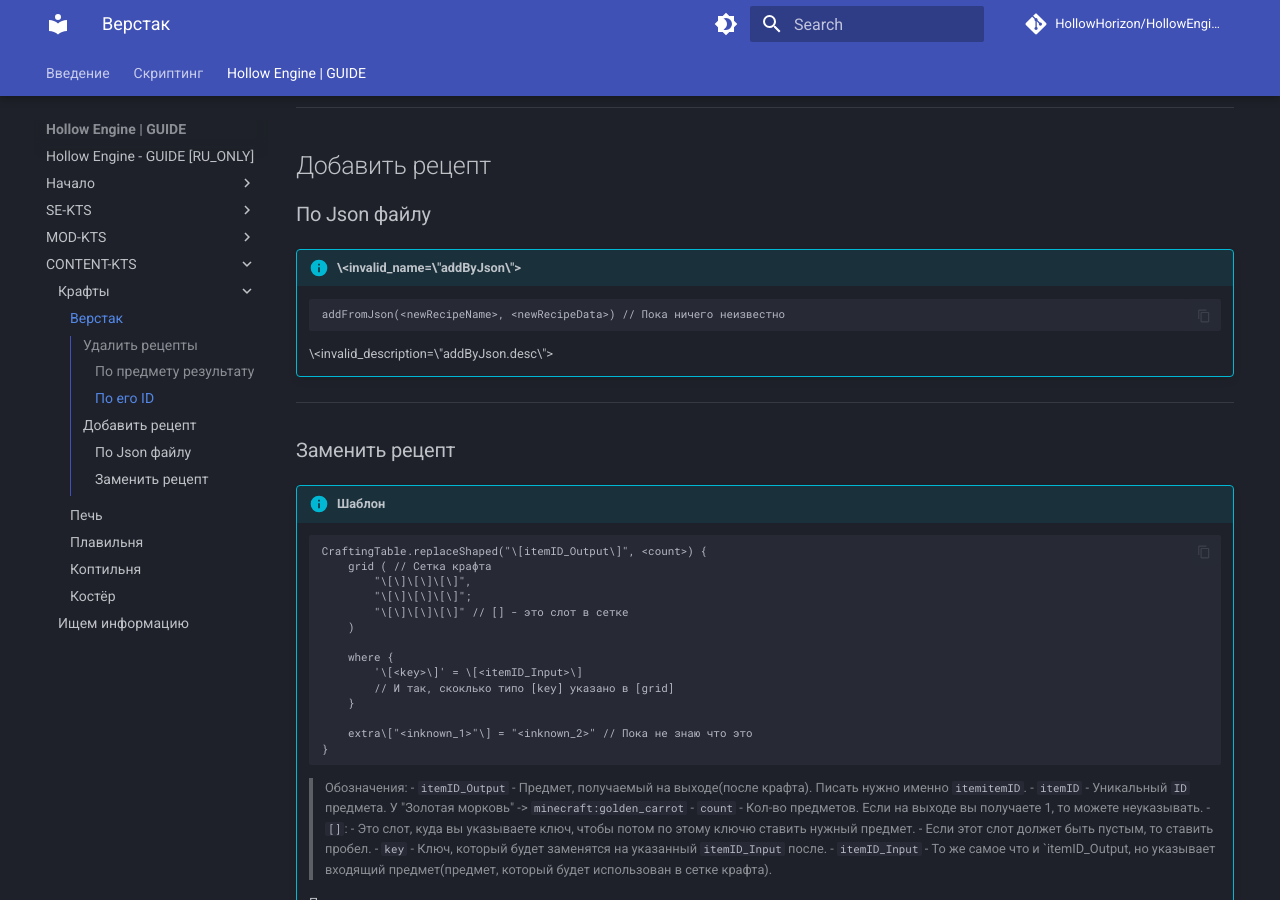
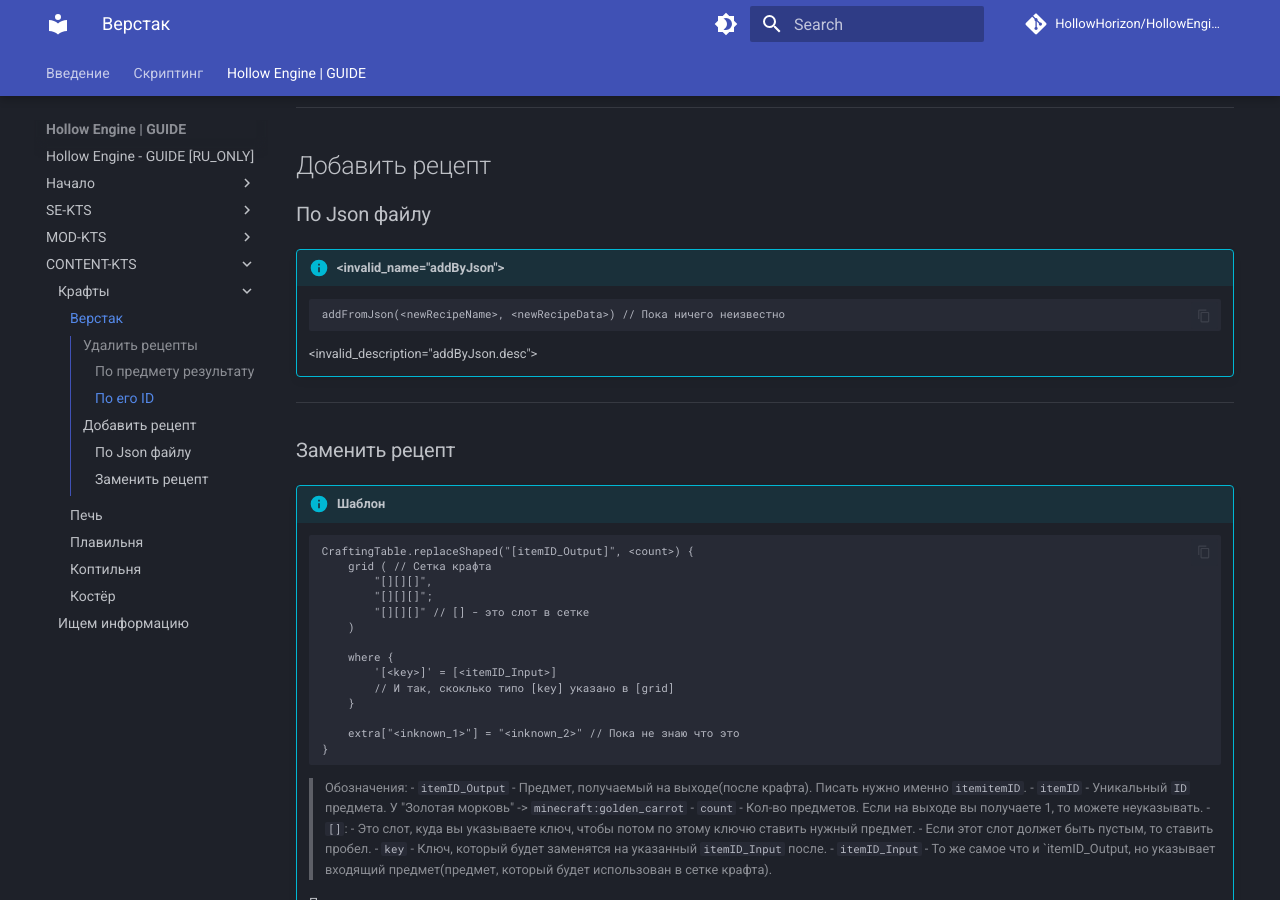
Before and after one commit to HollowHorizon/HollowEngineDocs, an MkDocs documentation site: the page built from docs/hollowengine-guide/Script-CONTENT/recipes/craftingTable-recipe.md, in a window 1280 px wide and 900 px high, scrolled down 1061 px. Built offline with MkDocs 1.6.1 and Material for MkDocs 9.7.7, drawn with Linux system fonts in a browser that asks for light colours; comment, search, counter and statistics services are not loaded.

Commit message:
Это тоже шутка

````diff
--- a/docs/hollowengine-guide/Script-CONTENT/recipes/craftingTable-recipe.md
+++ b/docs/hollowengine-guide/Script-CONTENT/recipes/craftingTable-recipe.md
@@ -56,13 +56,13 @@
 
 ### По Json файлу
 
-!!! info "\<invalid_name\=\"addByJson\"\>"
+!!! info "<invalid_name="addByJson">"
 
 	```kts
 	addFromJson(<newRecipeName>, <newRecipeData>) // Пока ничего неизвестно
 	```
 
-	\<invalid_description\=\"addByJson.desc\"\>
+	<invalid_description="addByJson.desc">
 
 ---
 
@@ -71,19 +71,19 @@
 !!! info "Шаблон"
 
 	```kts
-	CraftingTable.replaceShaped("\[itemID_Output\]", <count>) {
+	CraftingTable.replaceShaped("[itemID_Output]", <count>) {
 		grid ( // Сетка крафта
-			"\[\]\[\]\[\]",
-			"\[\]\[\]\[\]";
-			"\[\]\[\]\[\]" // [] - это слот в сетке
+			"[][][]",
+			"[][][]";
+			"[][][]" // [] - это слот в сетке
 		)
 
 		where {
-			'\[<key>\]' = \[<itemID_Input>\]
+			'[<key>]' = [<itemID_Input>]
 			// И так, скоклько типо [key] указано в [grid]
 		}
 
-		extra\["<inknown_1>"\] = "<inknown_2>" // Пока не знаю что это
+		extra["<inknown_1>"] = "<inknown_2>" // Пока не знаю что это
 	}
 	```
 
````
